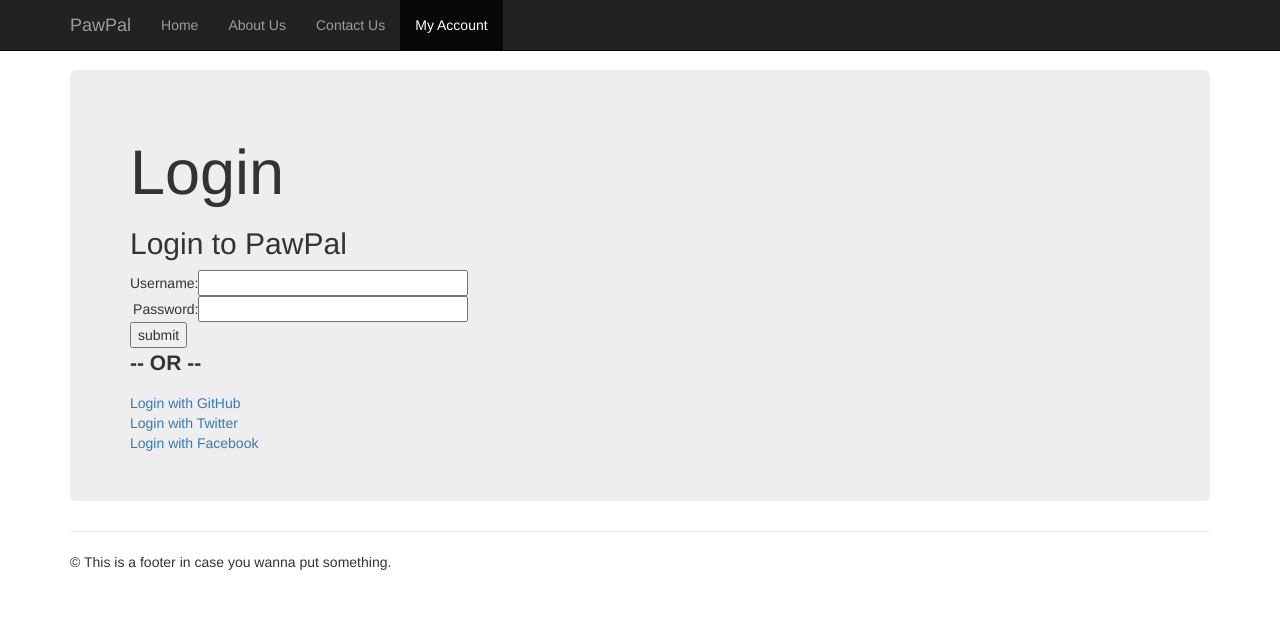
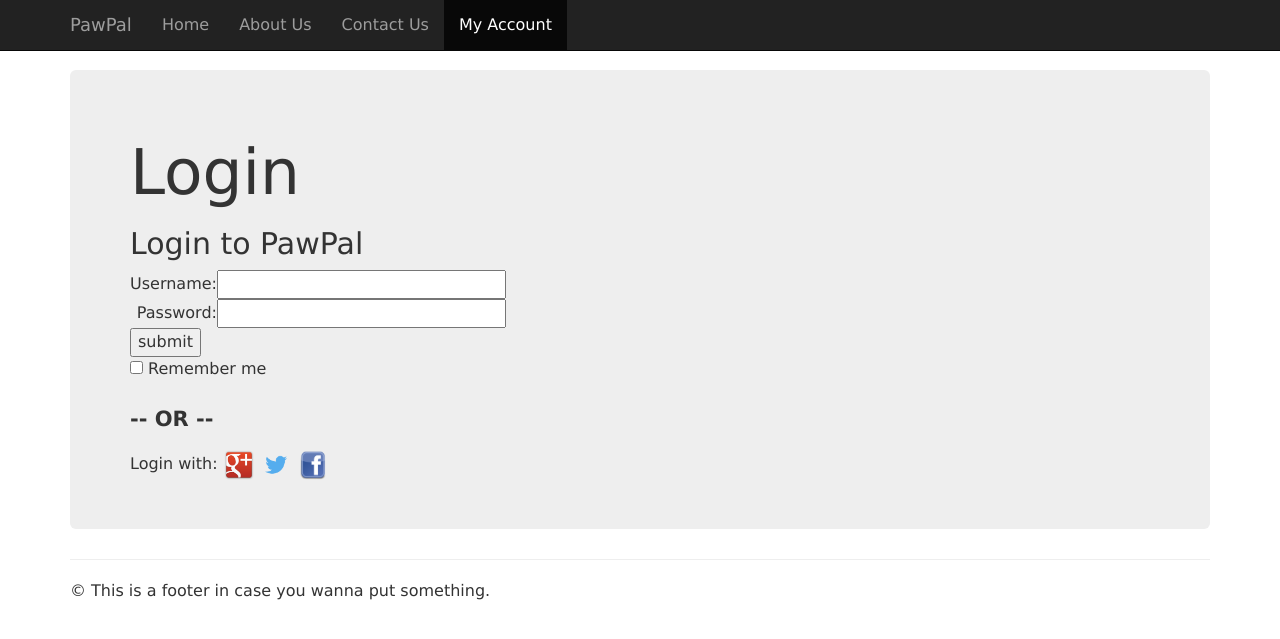
Before and after one commit to haradra/WAD2Proj, a Django app: page /pawpal/login/ in a window 1280 px wide. Shown: the top 639 px of the page. Run offline with Django 3.2, Linux system fonts and the light colour scheme; some libraries are stand-ins or nearby versions.

Commit message:
Changes to login page and remember me checkbox

```diff
--- a/pawpal_project/templates/pawpal/home.html
+++ b/pawpal_project/templates/pawpal/home.html
@@ -1,5 +1,5 @@
+{% load staticfiles %}
 <!DOCTYPE html>
-{% load staticfiles %}
 <html lang="en">
 <head>
 <meta charset="utf-8">
@@ -84,6 +84,8 @@
             </table>
           </form>
 					<input type="submit" value="submit" />
+					<br />
+					<input type="checkbox" name="remember-me"> Remember me<br />
 
 				</form>
 					<br>
--- a/pawpal_project/templates/pawpal/login.html
+++ b/pawpal_project/templates/pawpal/login.html
@@ -1,3 +1,4 @@
+{% load staticfiles %}
 <!DOCTYPE html>
 <html lang="en">
 <head>
@@ -13,6 +14,7 @@
     	padding-top: 70px;
     }
 </style>
+	<link rel="stylesheet" href="{% static 'css/stylesheet.css' %}" />
 </head>
 <body>
 <nav id="myNavbar" class="navbar navbar-default navbar-inverse navbar-fixed-top" role="navigation">
@@ -30,10 +32,10 @@
 		<!-- Collect the nav links, forms, and other content for toggling -->
 		<div class="collapse navbar-collapse" id="navbarCollapse">
 			<ul class="nav navbar-nav">
-				<li><a href='/pawpal/home/' target="_blank">Home</a></li>
-				<li><a href='/pawpal/about/' target="_blank">About Us</a></li>
-				<li><a href='/pawpal/contact/' target="_blank">Contact Us</a></li>
-        <li class="active"><a href='/pawpal/myaccount/' target="_blank">My Account</a></li>
+				<li><a href="/pawpal/home/">Home</a></li>
+				<li><a href="/pawpal/about/">About Us</a></li>
+				<li><a href="/pawpal/contact/">Contact Us</a></li>
+        <li class="active"><a href="/pawpal/myaccount/">My Account</a></li>
 			</ul>
 		</div>
 	</div>
@@ -60,13 +62,15 @@
       </table>
     </form>
 		<input type="submit" value="submit" />
-
+		<br />
+		<input type="checkbox" name="remember-me"> Remember me<br />
 	</form>
 		<br>
 		<p><strong>-- OR --</strong></p>
-		<a href="{% url 'social:begin' 'github' %}">Login with GitHub</a><br>
-		<a href="{% url 'social:begin' 'twitter' %}">Login with Twitter</a><br>
-		<a href="{% url 'social:begin' 'facebook' %}">Login with Facebook</a><br>
+		Login with:
+			<a href="{% url 'social:begin' 'google' %}"><img class="small-image" src="{% static 'images/social_images/google.png' %}" class="visible" /></a>
+			<a href="{% url 'social:begin' 'twitter' %}"><img class="small-image" src="{% static 'images/social_images/twitter.png' %}" class="visible" /></a>
+			<a href="{% url 'social:begin' 'facebook' %}"><img class="small-image" src="{% static 'images/social_images/facebook.png' %}" class="visible" /></a>
 	</div>
 	<hr>
 	<div class="row">
```
